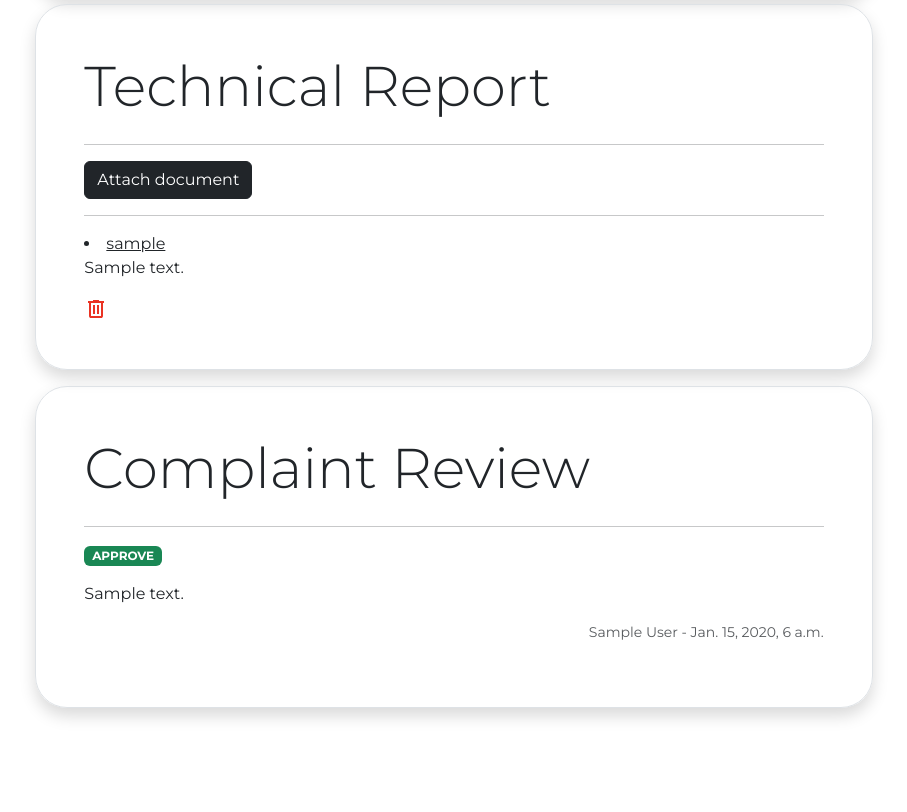
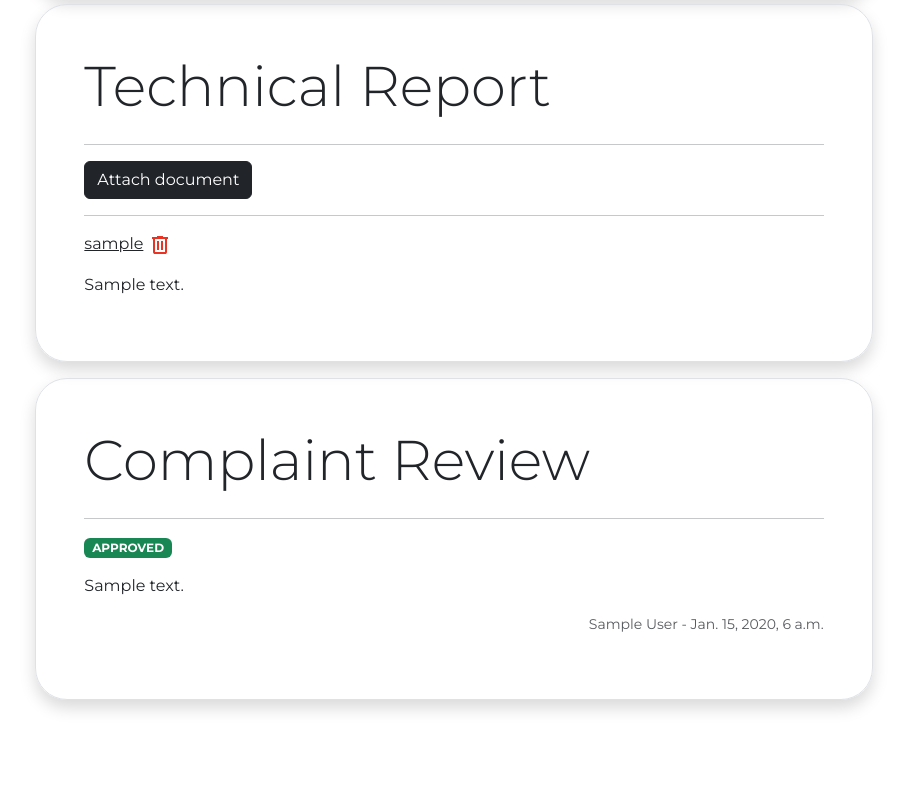
Before and after one commit to swelanauguste/works-complaints, a Django app: a page that uses app/templates/complaints/complaint_detail.html in a window 1280 px wide. Shown: the part 2148-2960 px from the top of the page, without its empty margins (186-1093 px from the left). After the commit the page ends 2859 px from the top, so only its background shows below. Run offline with Django 5.2, Linux system fonts and the light colour scheme; a user stored in the database is signed in; tables that the repository leaves empty hold one stand-in row (values such as "Sample post"); grey boxes marked "Sample" are stand-in pictures; some libraries are stand-ins or nearby versions.

Commit message:
detail review page

```diff
--- a/app/templates/complaints/complaint_detail.html
+++ b/app/templates/complaints/complaint_detail.html
@@ -130,7 +130,7 @@
                     {{comment.created_by}}-{{comment.created_at}}</p>
                 <hr>
                 {% empty %}
-                <p>No comments yet</p>
+                <p class="text-center">No comments yet</p>
                 {% endfor %}
             </div>
         </div>
@@ -165,9 +165,6 @@
                         </p>
                     </div>
                 </div>
-
-                {% empty %}
-                <p class="text-center">No images</p>
                 {% endfor %}
             </div>
 
@@ -210,14 +207,15 @@
             <hr>
 
             {% for doc in complaint.technical_documents.all %}
-            <li><a href="{{doc.document.url}}"
+            <p><a href="{{doc.document.url}}"
                     target="_blank">{{doc.document|cut:"technical_report_documents/"|lower}}</a>
-                <p>{{doc.comment|capfirst}}</p>
                 <a href="{% url 'delete-technical-document' doc.pk %}"><img
                         src="{% static 'icons/delete.svg'%}"
                         alt="{% static 'icons/delete.svg'%}"></a>
+                <p>{{doc.comment|capfirst}}</p>
 
-            </li>
+
+            </p>
             {% endfor %}
 
         </div>
@@ -226,15 +224,15 @@
         <div class="col-lg-8 mx-auto p-5 my-2 shadow border rounded-5">
             <div class="d-flex justify-content-between align-items-center">
                 <h1 class="display-4">Complaint Review</h1>
-                {% if request.user.role == "approver" %}
+                {% if request.user.role == "admin" %}
                 <a
                     href="{% url 'complaint-review' complaint.slug %}">Review</a>
                 {% endif %}
             </div>
             <hr>
             <p
-                class="badge {% if review.is_approve == admin %} bg-success {% else %} bg-warning {% endif %}">
-                {{review.is_approved|yesno:"approve,not approved"|upper }}</p>
+                class="badge {% if review.is_approved == True %} bg-success {% else %} bg-warning {% endif %}">
+                {{review.is_approved|yesno:"approved,pending-approval"|upper }}</p>
             <p>{{review.comment}}</p>
             <p class="text-muted small text-end">{{review.created_by}} -
                 {{review.created_at}}</p>
```
Also changed, not shown: 1 other file.
